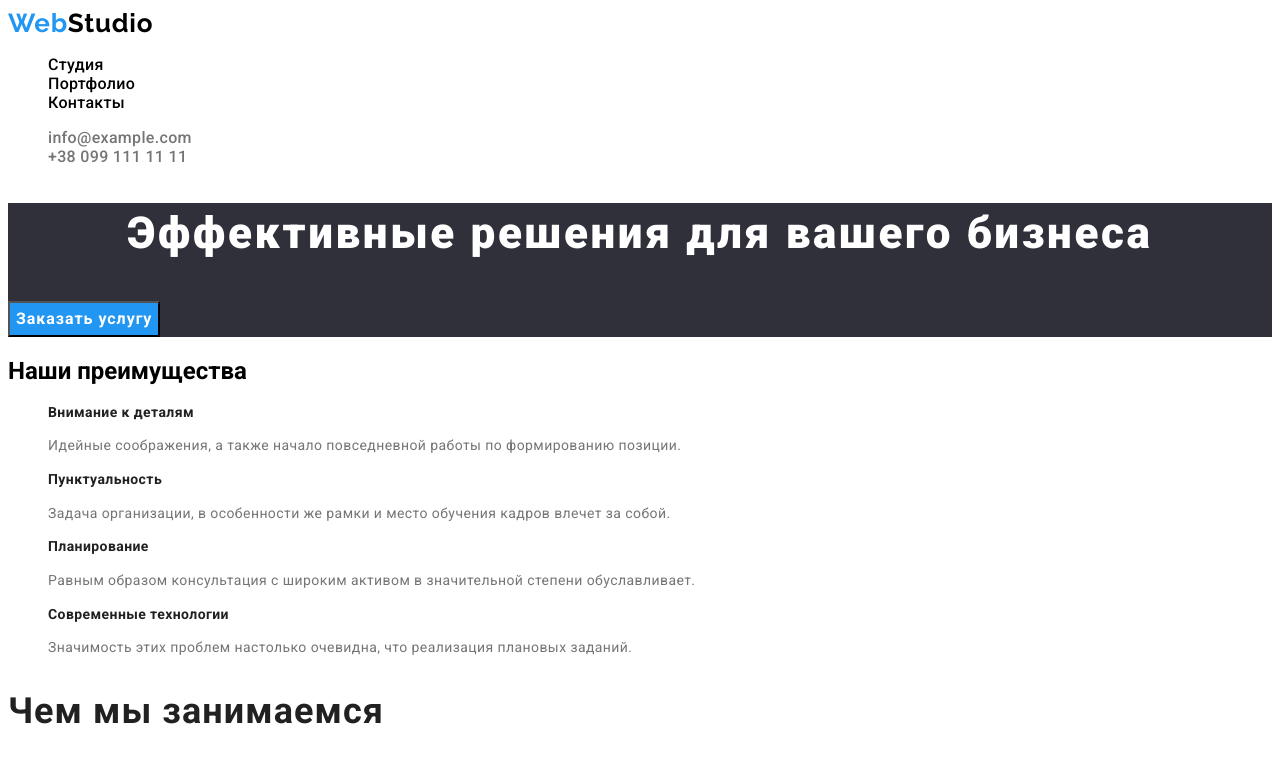
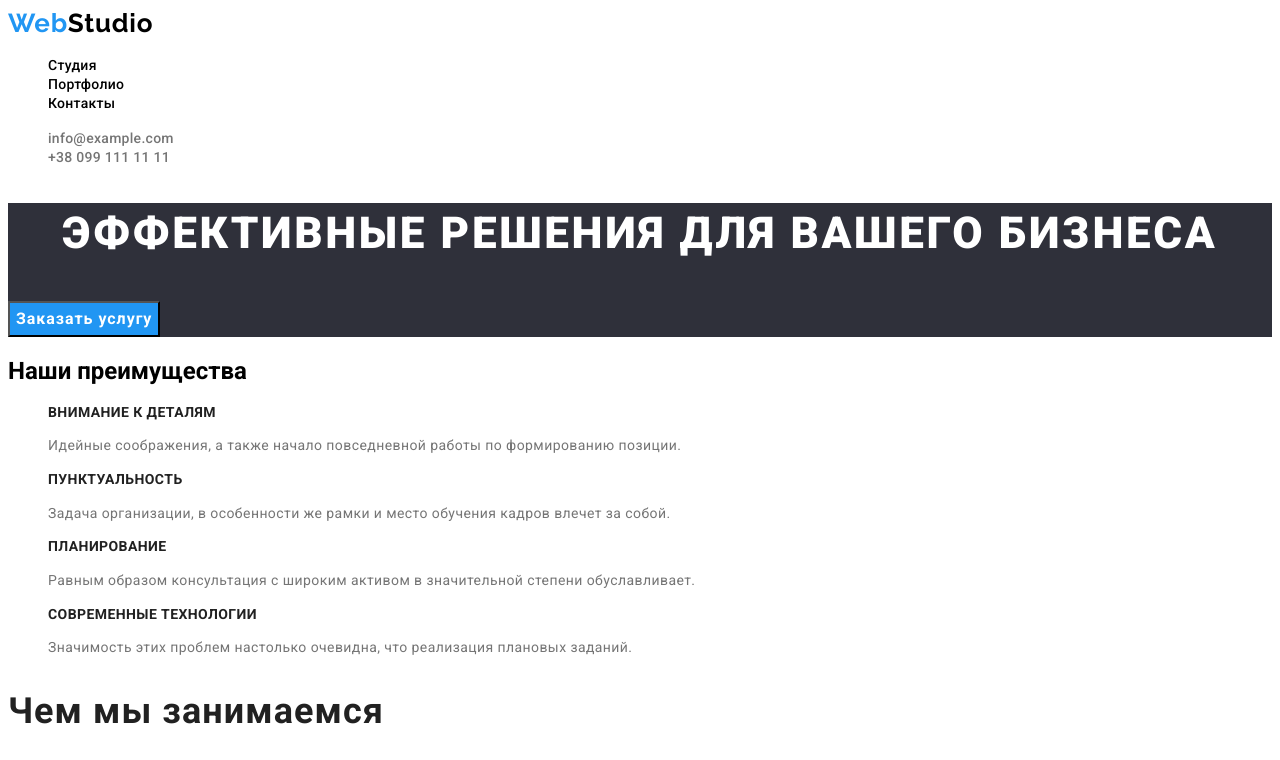
Before and after one commit to ElenaGubarenko/goit-markup-hw-02, a plain HTML site: page index.html in a window 1280 px wide. Shown: the top 760 px of the page. Drawn offline with Linux system fonts and the light colour scheme.

Commit message:
Исправляет замечания ментора

```diff
--- a/css/styles.css
+++ b/css/styles.css
@@ -35,6 +35,10 @@ body {
   text-decoration: none;
 }
 
+.black-background {
+  color: var(--white-color);
+}
+
 .logo-web {
   color: var(--blue-color);
 }
@@ -42,7 +46,9 @@ body {
 .link {
   text-decoration: none;
 }
+
 .nav-link {
+  font-size: 14px;
   color: var(--black-color);
   font-weight: 500;
   line-height: 1.1;
@@ -60,6 +66,7 @@ body {
 }
 
 .contact-link {
+  font-size: 14px;
   font-weight: 500;
   line-height: 1.1;
   letter-spacing: 0.02em;
@@ -77,6 +84,7 @@ body {
   color: var(--white-color);
   text-align: center;
   letter-spacing: 0.06em;
+  text-transform: uppercase;
 }
 .hero {
   background-color: #2f303a;
@@ -99,6 +107,7 @@ body {
   font-size: 14px;
   line-height: 1.1;
   letter-spacing: 0.03em;
+  text-transform: uppercase;
 }
 
 .advantage-text {
--- a/index.html
+++ b/index.html
@@ -10,16 +10,16 @@
   <body>
     <header class="header">
       <nav class="nav">
-        <a href="./index.html" class="logolink"><span class="logo-web">Web</span>Studio</a>
+        <a href="./index.html" class="logolink wite-background"><span class="logo-web">Web</span>Studio</a>
         <ul class="list">
           <li>
-            <a href="./index.html" class="link"><span class="nav-link">Студия</span></a>
+            <a href="./index.html" class="link nav-link">Студия</a>
           </li>
           <li>
-            <a href="./portfolio.html" class="link"><span class="nav-link">Портфолио</span></a>
+            <a href="./portfolio.html" class="link nav-link">Портфолио</a>
           </li>
           <li>
-            <a href="./index.html" class="link"><span class="nav-link">Контакты</span></a>
+            <a href="./index.html" class="link nav-link">Контакты</a>
           </li>
         </ul>
       </nav>
@@ -27,7 +27,6 @@
         <li><a href="mailto:info@example.com" class="link contact-link">info@example.com</a></li>
         <li><a href="tel:+380991111111" class="link contact-link">+38 099 111 11 11</a></li>
       </ul>
-    </header>
     <main>
       <!--Герой-->
       <section class="hero">
@@ -99,7 +98,7 @@
       </section>
     </main>
     <footer class="footer">
-      <a href="./index.html" class="logolink"><span class="logo-web">Web</span>Studio</a>
+      <a href="./index.html" class="logolink black-background"><span class="logo-web">Web</span>Studio</a>
       <address class="adress">г. Киев, пр-т Леси Украинки, 26</address>
       <ul class="list">
         <li><a href="mailto:info@example.com" class="mail link">info@example.com</a></li>
```
Also changed, not shown: portfolio.html (+5 -5 lines).
